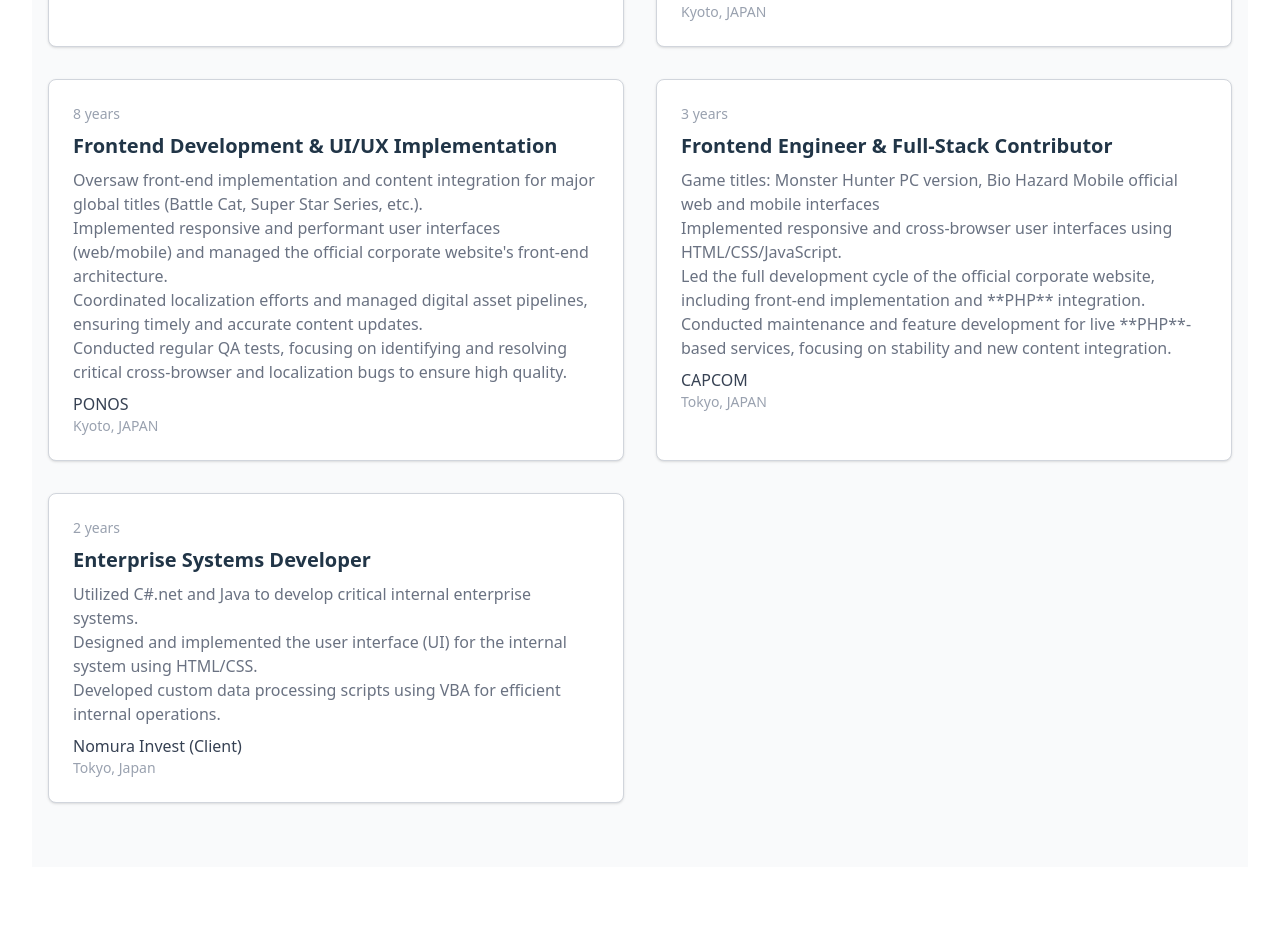
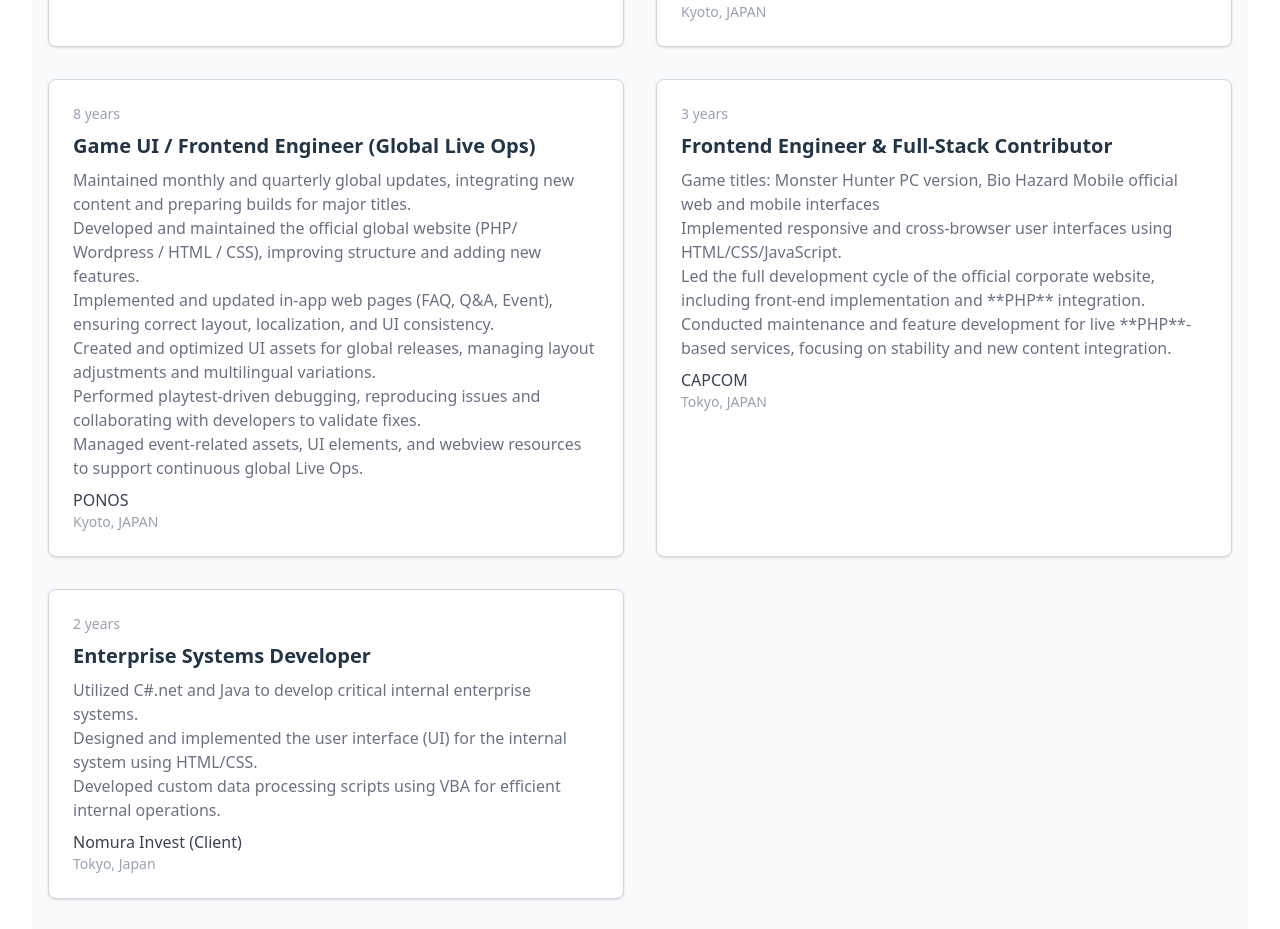
Before and after one commit to tyeyty/react-app, a React (Vite) app: page / in a window 1280 px wide. Shown: the part 1340-2269 px from the top of the page. Built offline with nearby package versions, Linux system fonts and the light colour scheme.

Commit message:
comment year modify3

```diff
--- a/src/pages/Home.tsx
+++ b/src/pages/Home.tsx
@@ -53,13 +53,15 @@ export default function Home() {
   },
   {
     date: '8 years',
-    role: 'Frontend Development & UI/UX Implementation',
+    role: 'Game UI / Frontend Engineer (Global Live Ops)',
     desc: [
-        'Oversaw front-end implementation and content integration for major global titles (Battle Cat, Super Star Series, etc.).',
-        'Implemented responsive and performant user interfaces (web/mobile) and managed the official corporate website\'s front-end architecture.',
-        'Coordinated localization efforts and managed digital asset pipelines, ensuring timely and accurate content updates.',
-        'Conducted regular QA tests, focusing on identifying and resolving critical cross-browser and localization bugs to ensure high quality.',
-      ],
+      'Maintained monthly and quarterly global updates, integrating new content and preparing builds for major titles.',
+      'Developed and maintained the official global website (PHP/ Wordpress / HTML / CSS), improving structure and adding new features.',
+      'Implemented and updated in-app web pages (FAQ, Q&A, Event), ensuring correct layout, localization, and UI consistency.',
+      'Created and optimized UI assets for global releases, managing layout adjustments and multilingual variations.',
+      'Performed playtest-driven debugging, reproducing issues and collaborating with developers to validate fixes.',
+      'Managed event-related assets, UI elements, and webview resources to support continuous global Live Ops.',
+    ],
     name: 'PONOS',
     region: 'Kyoto, JAPAN',
   },
```
